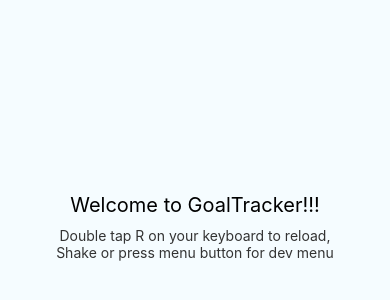
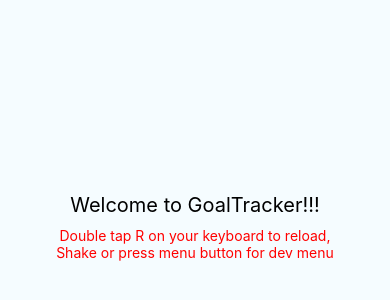
Before and after one commit to npatrick/goal-tracker, a React Native app: screen / in a window 390 px wide. Shown: the part 198-498 px from the top of the page. Built offline with nearby package versions, Linux system fonts and the light colour scheme.

Commit message:
add styles dir and file

```diff
--- a/src/App.js
+++ b/src/App.js
@@ -1,5 +1,6 @@
 import React, { Component } from 'react';
 import { View, Text, StyleSheet } from 'react-native';
+import styles from './styles/styles';
 
 class App extends Component {
 
@@ -19,22 +20,3 @@ class App extends Component {
 }
 
 export default App;
-
-const styles = StyleSheet.create({
-  container: {
-    flex: 1,
-    justifyContent: 'center',
-    alignItems: 'center',
-    backgroundColor: '#F5FCFF',
-  },
-  welcome: {
-    fontSize: 20,
-    textAlign: 'center',
-    margin: 10,
-  },
-  instructions: {
-    textAlign: 'center',
-    color: '#333333',
-    marginBottom: 5,
-  },
-});
--- /dev/null
+++ b/src/styles/styles.js
@@ -0,0 +1,20 @@
+const styles = {
+  container: {
+    flex: 1,
+    justifyContent: 'center',
+    alignItems: 'center',
+    backgroundColor: '#F5FCFF',
+  },
+  welcome: {
+    fontSize: 20,
+    textAlign: 'center',
+    margin: 10,
+  },
+  instructions: {
+    textAlign: 'center',
+    color: 'red',
+    marginBottom: 5,
+  },
+};
+
+export default styles;
```
